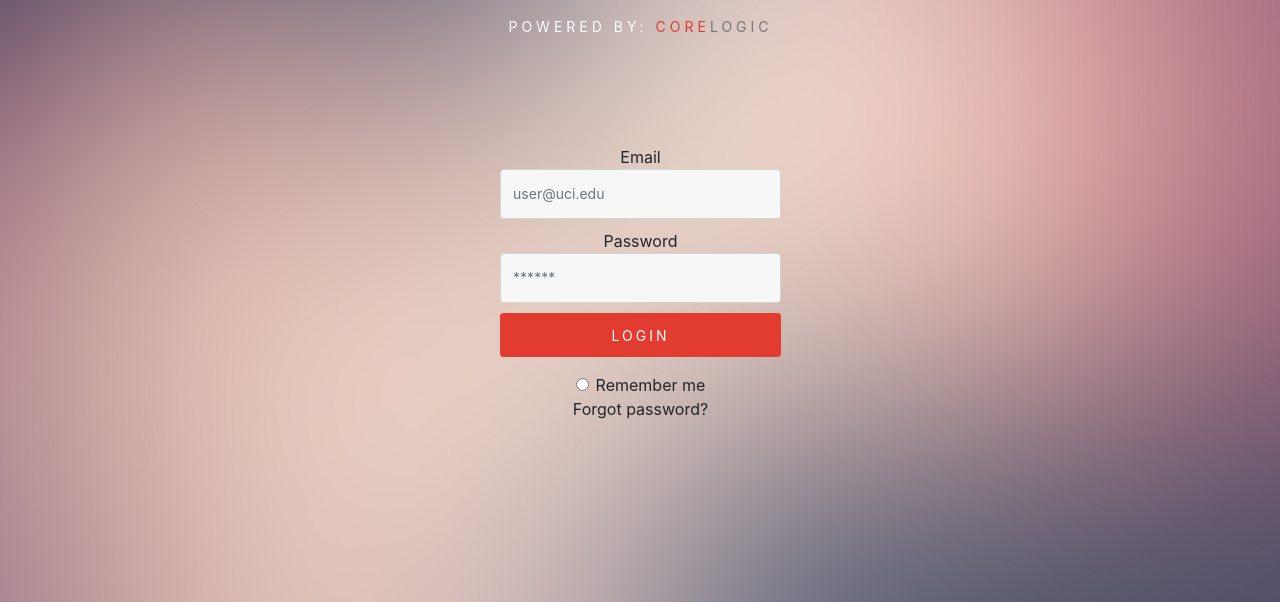
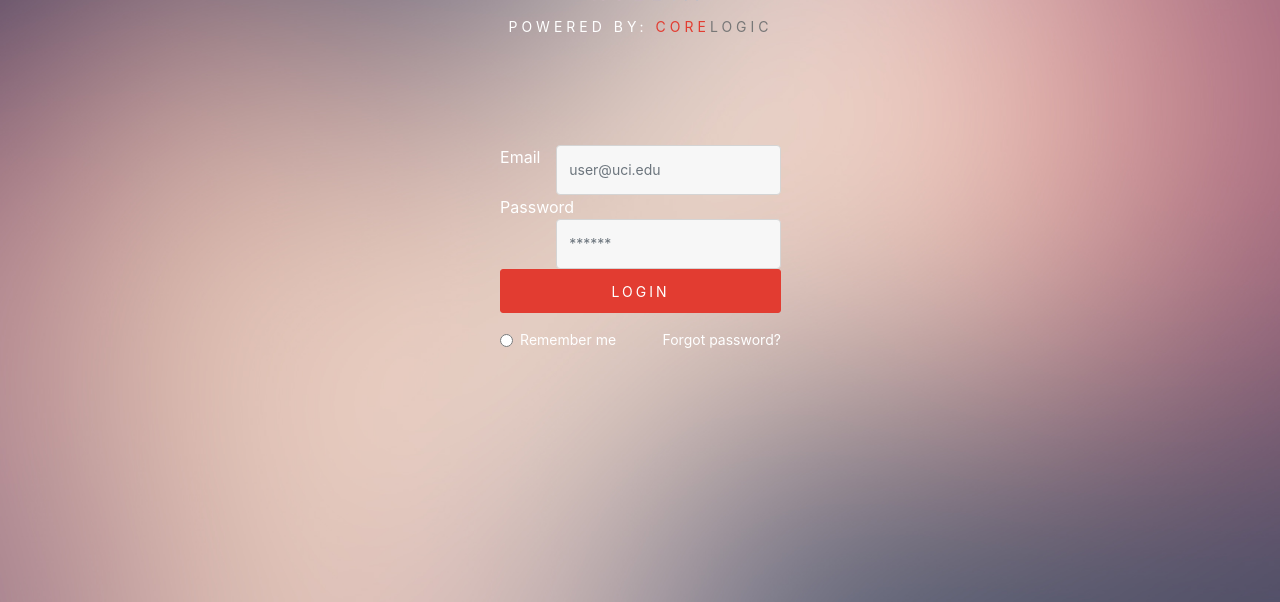
Before and after one commit to ShirinD/Investa, a PHP site: page /login.html in a window 1280 px wide. Shown: the part 198-800 px from the top of the page. Run offline with PHP 8.4, Linux system fonts and the light colour scheme; some libraries are stand-ins or nearby versions.

Commit message:
Update login.css

```diff
--- a/assets/css/login.css
+++ b/assets/css/login.css
@@ -84,3 +84,30 @@ background-color: #8e847a;
 }
 .back { text-align: left; margin-top:10px;}
 .back a {color: #444444; font-size: 13px;text-decoration: none;}
+
+/* ----- sign in page ----*/
+.input-wrap input {
+    float: right;
+    width: 80%;
+}
+
+#form-label-t {
+color: #fff;
+    float: left;
+}
+
+#rem {
+    text-align: left;
+    color: #fff;
+    font-size: 14px;
+    width: 50%;
+    float: left;
+    }
+
+#for {
+    text-align: right;
+    color: #fff;
+    font-size: 14px;
+    width: 50%;
+    float: left;
+    }
```
